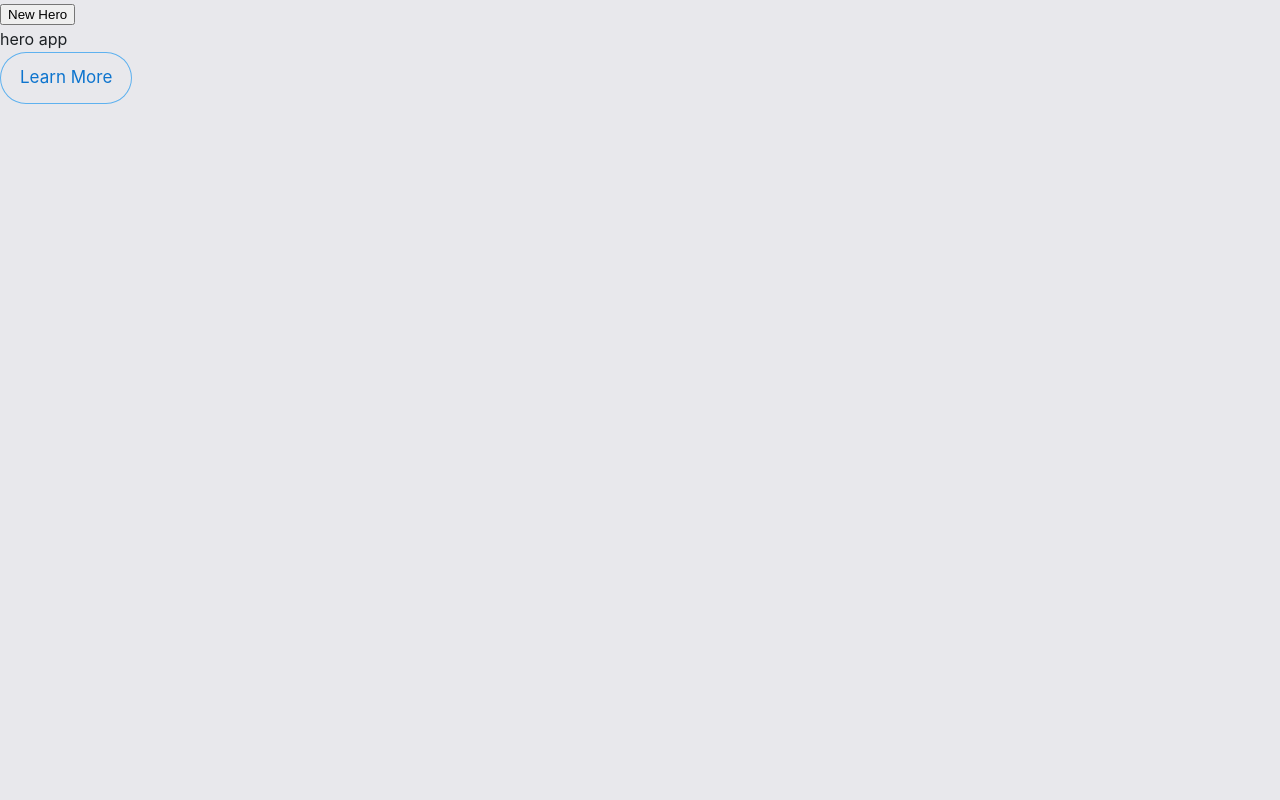
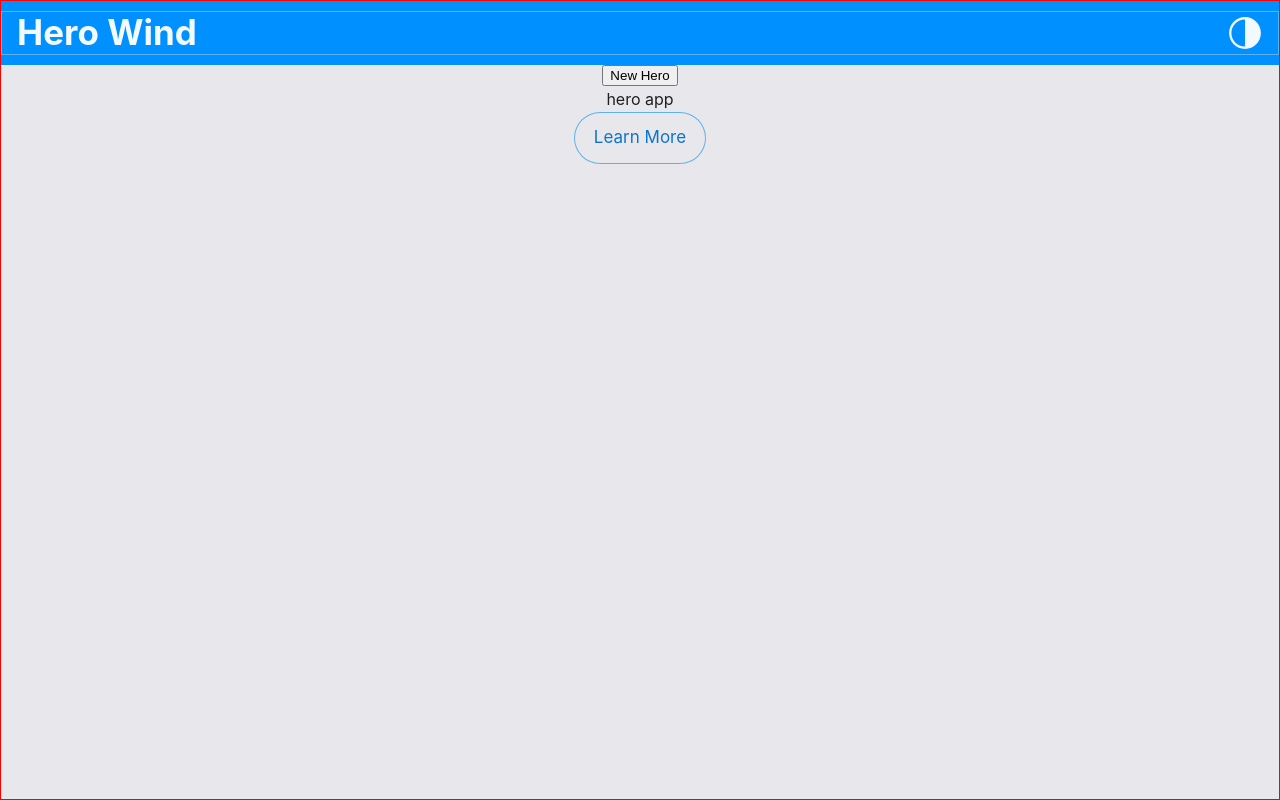
Before and after one commit to nrsimonelli/hero-wind, a React (Vite) app: page / in a window 1280 px wide. Built offline with nearby package versions, Linux system fonts and the light colour scheme; no server answers.

Commit message:
basic nav

```diff
--- a/src/App.tsx
+++ b/src/App.tsx
@@ -5,6 +5,8 @@ import { Text } from './stitches/Text';
 import { useGetHeroByIdQuery } from './redux/slice/hero-api-slice';
 import { globalStyles } from './utils/globalStyles';
 import { useAppDispatch, useAppSelector } from './utils/hooks';
+import Layout from './components/Layout';
+import Nav from './components/Nav';
 
 const App = () => {
   globalStyles();
@@ -12,7 +14,8 @@ const App = () => {
   const [heroRed, setHeroRed] = useState<number>(30);
 
   return (
-    <div>
+    <Layout>
+      <Nav />
       <button>New Hero</button>
       <div>hero app</div>
       <HeroCard heroId={heroBlue} />
@@ -20,7 +23,7 @@ const App = () => {
       <Button shape='5' variant={'outline'}>
         <Text>Learn More</Text>
       </Button>
-    </div>
+    </Layout>
   );
 };
 
--- a/src/components/Layout.tsx
+++ b/src/components/Layout.tsx
@@ -0,0 +1,16 @@
+import { Flex } from '../stitches/Flex';
+
+const Layout = ({ children }: any) => {
+  return (
+    <Flex
+      direction={'column'}
+      justify={'start'}
+      align={'center'}
+      css={{ border: '1px solid red', minHeight: '$vh' }}
+    >
+      {children}
+    </Flex>
+  );
+};
+
+export default Layout;
--- /dev/null
+++ b/src/components/Nav.tsx
@@ -0,0 +1,42 @@
+import { Box } from '../stitches/Box';
+import { Container } from '../stitches/Container';
+import { Flex } from '../stitches/Flex';
+import { Text } from '../stitches/Text';
+
+const Nav = () => {
+  return (
+    <Flex
+      direction={'row'}
+      align={'center'}
+      css={{
+        bg: '$main9',
+        height: '$6',
+        width: '$full',
+        color: '$white',
+      }}
+    >
+      <Container variant={'responsive'}>
+        <Flex direction={'row'} justify={'between'}>
+          <Text variant={'h1'}>Hero Wind</Text>
+          <Flex justify={'center'} align={'center'}>
+            <svg
+              width='36'
+              height='36'
+              viewBox='0 0 15 15'
+              fill='none'
+              xmlns='http://www.w3.org/2000/svg'
+            >
+              <path
+                d='M7.49991 0.876892C3.84222 0.876892 0.877075 3.84204 0.877075 7.49972C0.877075 11.1574 3.84222 14.1226 7.49991 14.1226C11.1576 14.1226 14.1227 11.1574 14.1227 7.49972C14.1227 3.84204 11.1576 0.876892 7.49991 0.876892ZM7.49988 1.82689C4.36688 1.8269 1.82707 4.36672 1.82707 7.49972C1.82707 10.6327 4.36688 13.1725 7.49988 13.1726V1.82689Z'
+                fill='currentColor'
+                fill-rule='evenodd'
+                clip-rule='evenodd'
+              ></path>
+            </svg>
+          </Flex>
+        </Flex>
+      </Container>
+    </Flex>
+  );
+};
+export default Nav;
```
